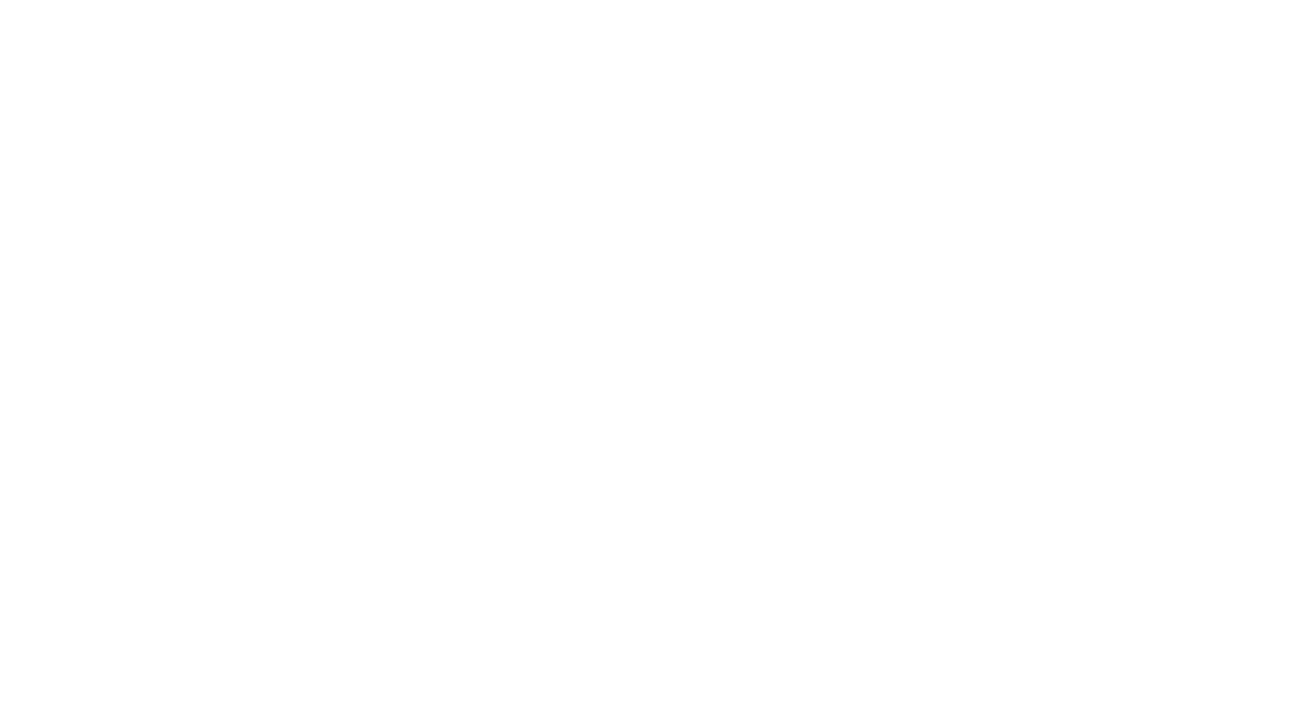
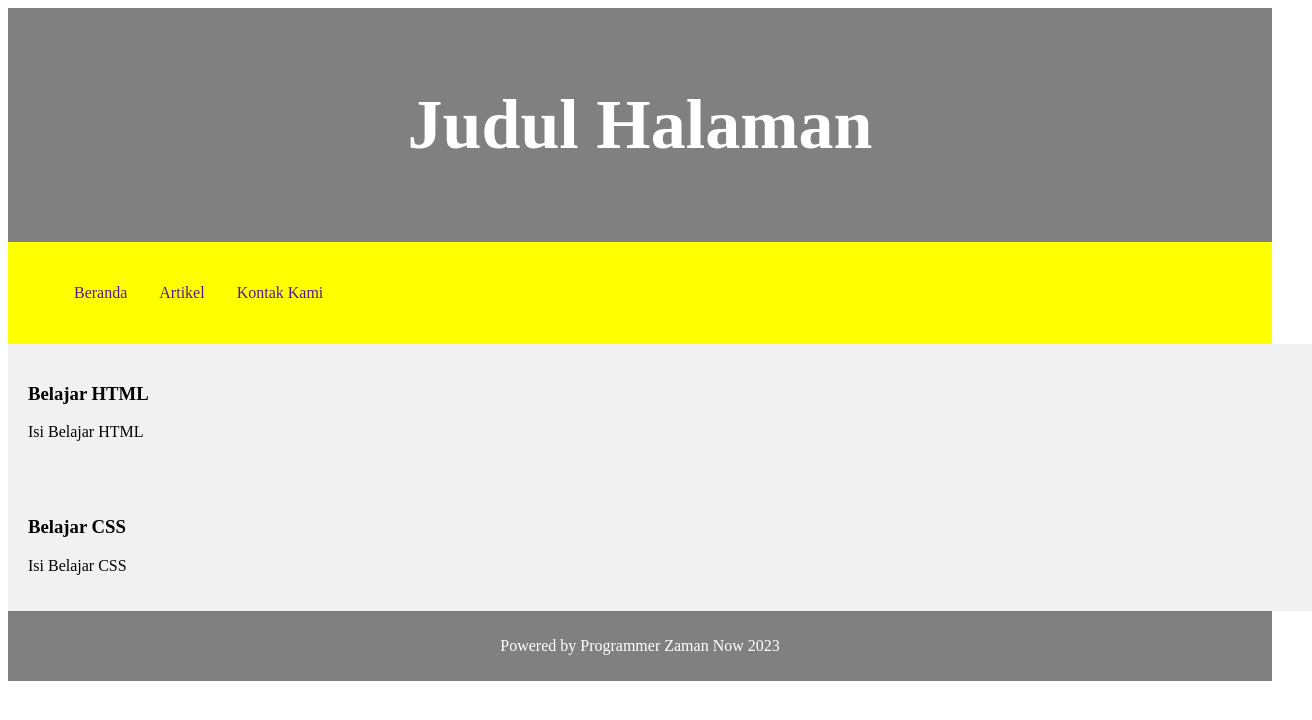
Before and after one commit to paniaa10/HTML-DASAR, a plain HTML site: page semantic.html in a window 1280 px wide. Shown: the whole page, 1312 px wide, since content can reach past the window. Drawn offline with Linux system fonts and the light colour scheme.

Commit message:
project html

```diff
--- a/semantic.html
+++ b/semantic.html
@@ -2,10 +2,75 @@
 <html lang="en">
 <head>
     <meta charset="UTF-8">
+    <meta http-equiv="X-UA-Compitable" content="IE=edge">
     <meta name="viewport" content="width=device-width, initial-scale=1.0">
-    <title>Document</title>
+    <title>Semantic</title>
+
+    <!-- Kode : Layout -->
+    <style>
+        header {
+            background-color: gray;
+            padding: 30px;
+            text-align: center;
+            font-size: 35px;
+            color: white;
+        }
+        article {
+            padding: 20px;
+            width: 100%;
+            background-color: #f1f1f1;
+        }
+        footer {
+            background-color: grey;
+            padding: 10px;
+            text-align: center;
+            color: white;
+        }
+        nav {
+            background-color: yellow;
+            padding: 10px;
+        }
+        nav ul {
+            list-style-type: none;
+            overflow: hidden;
+        }
+        nav li {
+            float: left;
+        }
+        nav li a {
+            display: block;
+            text-align: center;
+            padding: 16px;
+            text-decoration: none;
+        }
+        nav li a:hover {
+            background-color: orange;
+        }
+    </style>
 </head>
 <body>
-
+    <header>
+        <h1>Judul Halaman</h1>
+    </header>
+    <nav>
+        <ul>
+            <li><a href="">Beranda</a></li>
+            <li><a href="">Artikel</a></li>
+            <li><a href="">Kontak Kami</a></li>
+        </ul>
+    </nav>
+    <section>
+        <article>
+            <h1>Belajar HTML</h1>
+            <p>Isi Belajar HTML</p>
+        </article>
+        <article>
+            <h1>Belajar CSS</h1>
+            <p>Isi Belajar CSS</p>
+        </article>
+    </section>
+    <footer>
+        <p>Powered by Programmer Zaman Now <time datetime="2023"></time>2023</p>
+    </footer>
 </body>
 </html>
```
Also changed, not shown: index.html (+43 -4 lines), responsive.html (added, +20 -0 lines), video.html (+1 -1 lines).
